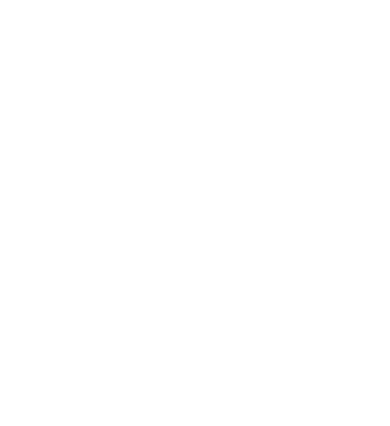
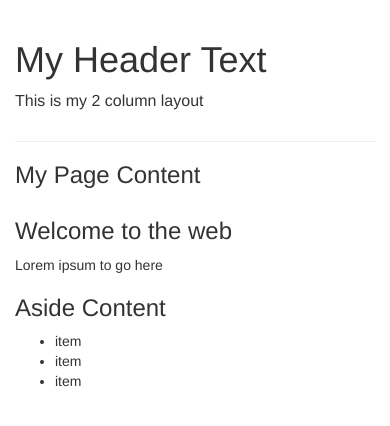
Before and after one commit to SarahBump/Framework-boilerplates, a plain HTML site: page Bootstrap/index.html in a window 390 px wide. Drawn offline with nearby package versions, Linux system fonts and the light colour scheme.

Commit message:
html is working

```diff
--- a/Bootstrap/index.html
+++ b/Bootstrap/index.html
@@ -3,7 +3,7 @@
   <head>
     <meta charset="utf-8"> <!-- this tells you the character set -->
     <meta charset http-equiv="X-UA-Compatible" content="IE=edge"><!-- this makes your page IE compatible -->
-    <meta name="viewport" content="width-device-width, initial-scale=1"> <!-- this makes your page responsive -->
+    <meta name="viewport" content="width=device-width, initial-scale=1"> <!-- this makes your page responsive -->
     <meta name="description" content="My website's description"><!-- this is for when your page is searched on google, what it says about your webpage -->
     <meta name="author" content="Sarah Bump"> <!-- this tells you who wrote the webpage -->
   <title>Bootstrap 2 Column boilerplates</title>
@@ -11,6 +11,26 @@
   <link href="https://maxcdn.bootstrapcdn.com/font-awesome/4.3.0/css/font-awesome.min.css" rel="stylesheet">
   </head>
   <body>
-
+    <div class="container">
+      <header class="page-header">
+        <h1>My Header Text</h1>
+        <p class="lead">This is my 2 column layout</p>
+      </header>
+      <h3>My Page Content</h3>
+      <div class="row">
+        <article class="col-md-8">
+          <h3>Welcome to the web</h3>
+          <p>Lorem ipsum to go here</p>
+        </article>
+        <aside class="col-md-4">
+          <h3>Aside Content</h3>
+          <ul>
+            <li>item</li>
+            <li>item</li>
+            <li>item</li>
+          </ul>
+        </aside>
+      </div>
+    </div>
   </body>
 </html>
```
